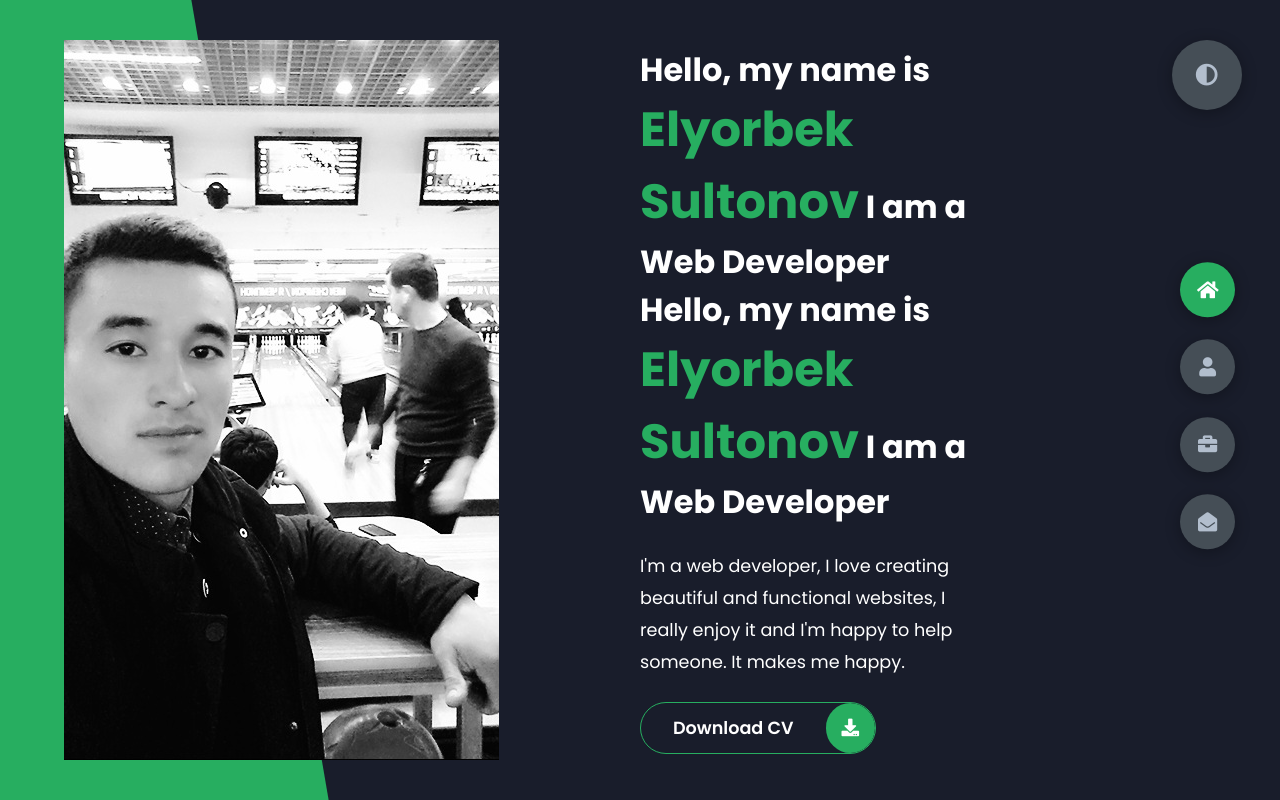
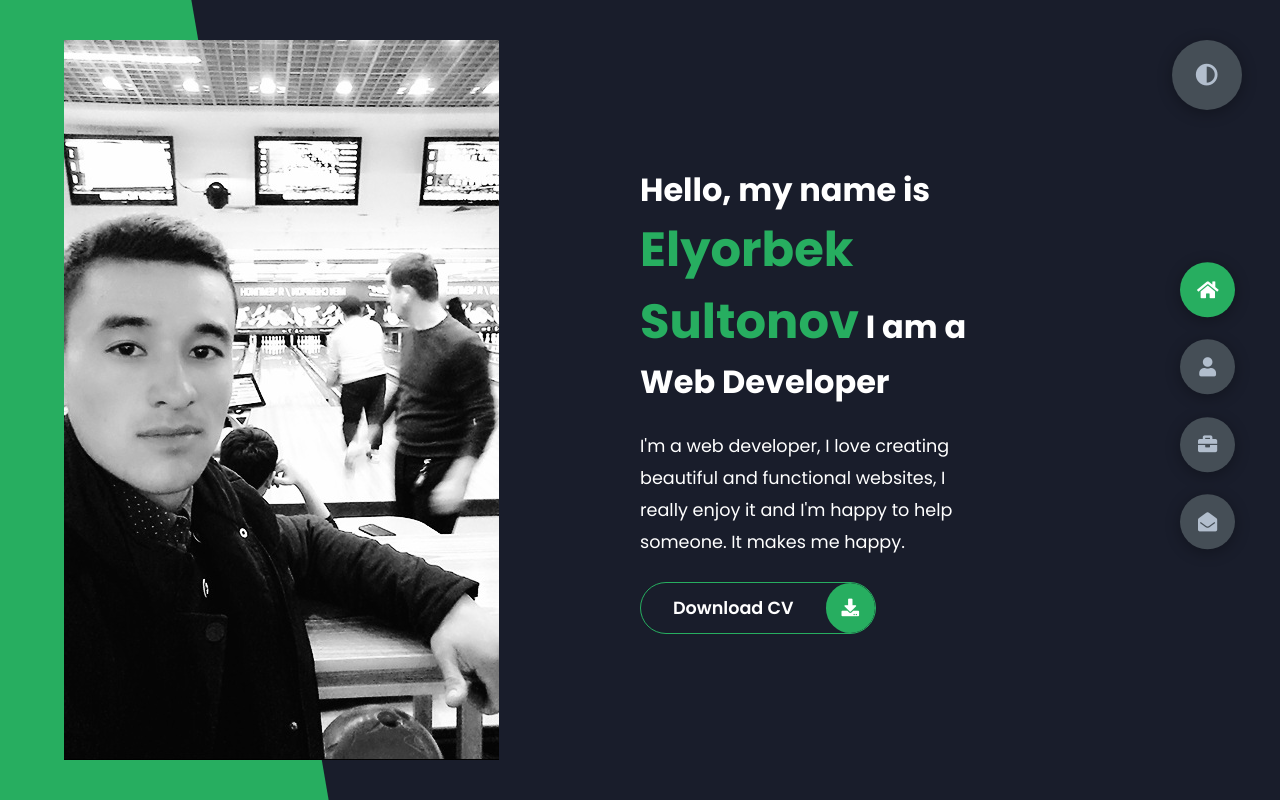
Before and after one commit to ElyorjonSultonov/AboutMePortfolio, a plain HTML site: page index.html in a window 1280 px wide. Drawn offline with Linux system fonts and the light colour scheme.

Commit message:
everything is fine for now

```diff
--- a/index.html
+++ b/index.html
@@ -30,10 +30,6 @@
           </div>
         </div>
         <div class="right-header">
-          <h1 class="name">
-            Hello, my name is <span>Elyorbek Sultonov</span>
-            I am a Web Developer
-          </h1>
           <h1 class="name">
             Hello, my name is <span>Elyorbek Sultonov</span>
             I am a Web Developer
```
